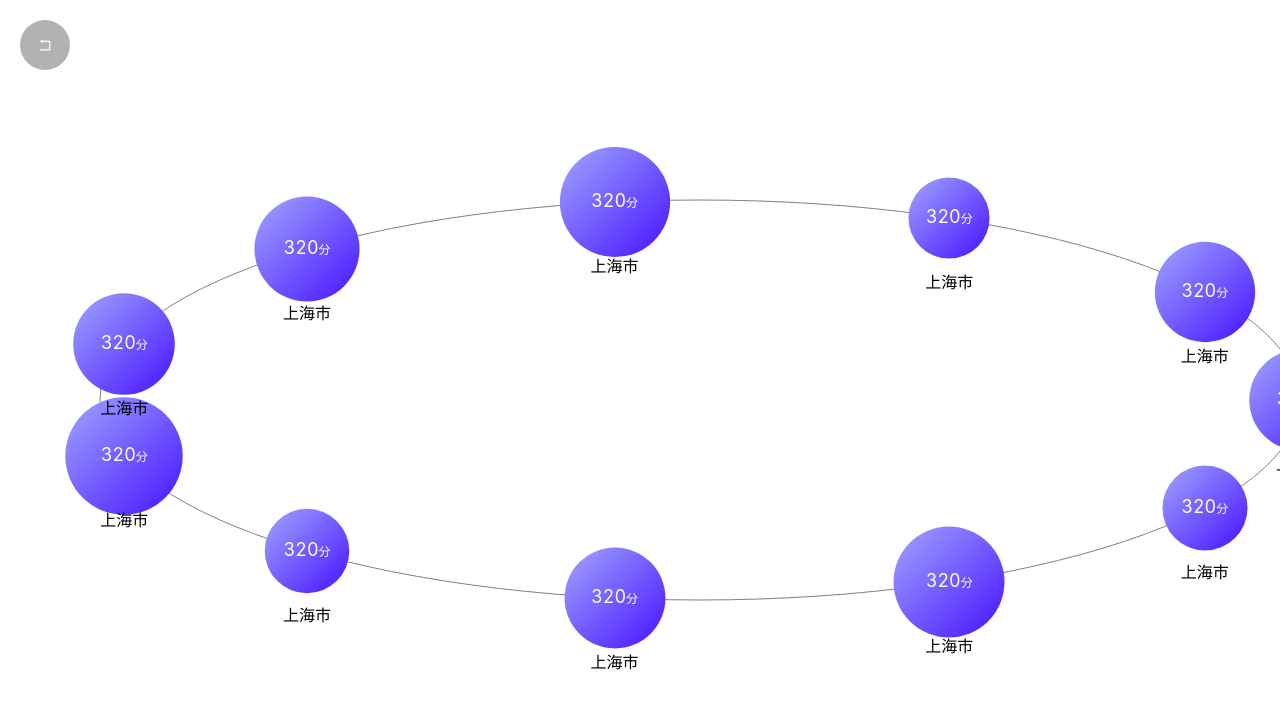
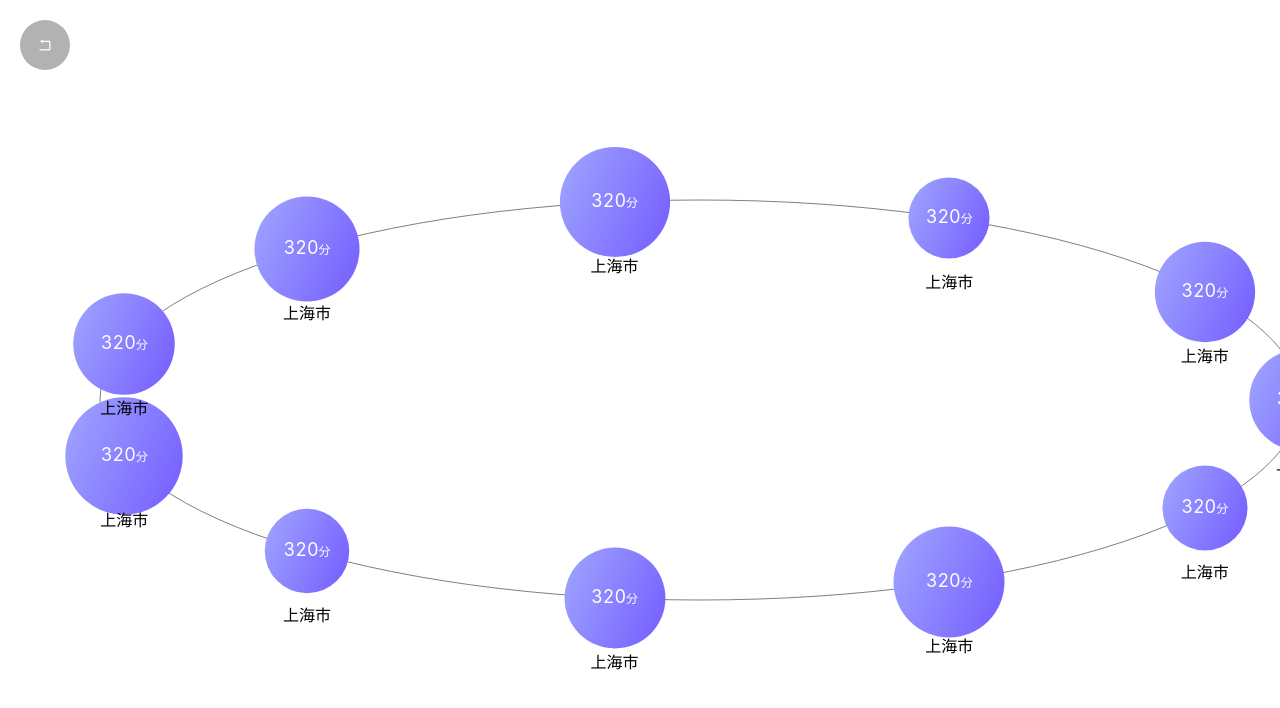
Before and after one commit to zjclxx/vue3-se, a Vue app: page /surroundingBall in a window 1280 px wide. Shown: the top 708 px of the page. Built offline with nearby package versions, Linux system fonts and the light colour scheme.

Commit message:
fix: 修复svg环绕球传参类型bug

```diff
--- a/src/views/circularArrangement/index.vue
+++ b/src/views/circularArrangement/index.vue
@@ -57,7 +57,7 @@
   const initRing = () => {
     const avd = 360 / divNum.value; //每一个div对应的角度
     const ahd = (avd * Math.PI) / 180; //每一个div对应的弧度
-    console.log("initRing", ringRef.value);
+    // console.log("initRing", ringRef.value);
     if (ringRef.value && ringRef.value.length) {
       ringRef.value.forEach((item, index) => {
         item.style.left =
--- a/src/views/surroundingBall/index.vue
+++ b/src/views/surroundingBall/index.vue
@@ -10,7 +10,7 @@
           id="Gradient1"
           x1="0"
           y1="0"
-          x2="1 + Math.sqrt(2)"
+          :x2="1 + Math.sqrt(2)"
           y2="1">
           <stop offset="0%" stop-color="rgba(160, 166, 255, 1)" />
           <stop offset="100%" stop-color="rgba(71, 17, 255, 1)" />
```
Also changed, not shown: src/views/waterFall/WaterFall.vue (+8 -8 lines).
